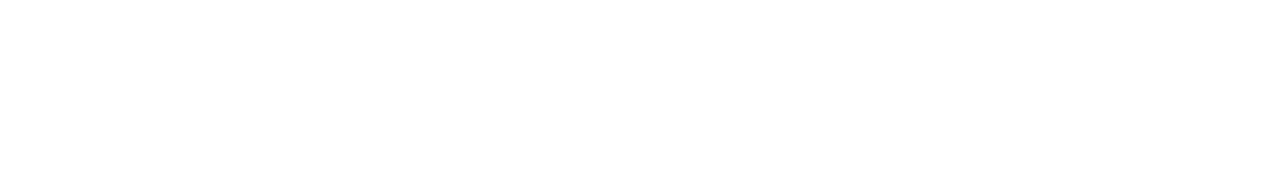
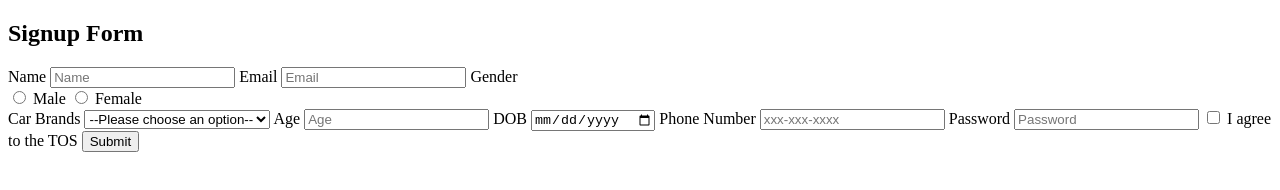
Before and after one commit to acciojob/signup-form-car-ritsvishalcs, a website: page main.html in a window 1280 px wide. Drawn offline with Linux system fonts and the light colour scheme.

Commit message:
created a submission

```diff
--- a/main.html
+++ b/main.html
@@ -10,6 +10,46 @@
 	<!-- the entire body must be written by student -->
     <script type="text/javascript" src="./script.js">
 </script>
+	<form method="post">
+		<h2>Signup Form</h2>
+		<label for="name">Name</label>
+		<input type="text" id="name" name="name" placeholder="Name" required>
+		<label for="email">Email</label>
+		<input type="email" id="email" name="email" placeholder="Email" required>
+		<label>Gender</label>
+		<div>
+			<label for="gender">
+				<input type="radio" id="gender_m" name="gender" required>
+				Male</label>
+			<label for="gender">
+				<input type="radio" id="gender_f" name="gender" required>
+				Female</label>
+		</div>
+		<label for="cars">Car Brands</label>
+		<select id="cars" name="cars">
+			<option value="">--Please choose an option--</option>
+			 <option value="toyota">Toyota</option>
+      <option value="honda">Honda</option>
+      <option value="tesla">Tesla</option>
+      <option value="ford">Ford</option>
+		</select>
+		<label for="age">Age</label>
+		<input type="number" id="age" name="age" placeholder="Age" required>
+		<label for="dob">DOB</label>
+    <input type="date" id="dob" name="dob" required>
+
+    <label for="tel">Phone Number</label>
+    <input type="tel" id="tel" name="tel" placeholder="xxx-xxx-xxxx">
+
+    <label for="password">Password</label>
+    <input type="password" id="password" name="password" placeholder="Password" required>
+
+    <label for="tos">
+      <input type="checkbox" id="tos" name="tos" required> I agree to the TOS
+    </label>
+
+    <button type="submit">Submit</button>
+	</form>
 
 </body>
 
```
